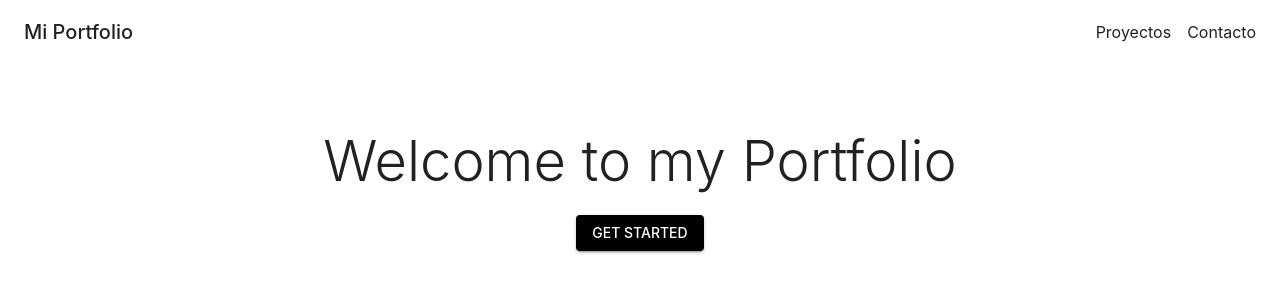
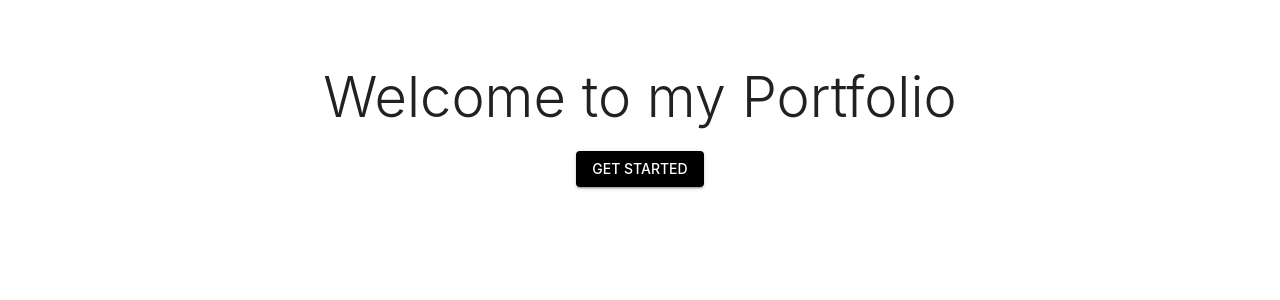
Before and after one commit to sanchezchandialf/myportfolio, a React (Vite) app: page / in a window 1280 px wide. Shown: the top 300 px of the page. Built offline with nearby package versions, Linux system fonts and the light colour scheme.

Commit message:
feat: add simple home page

```diff
--- a/src/pages/Home.tsx
+++ b/src/pages/Home.tsx
@@ -1,11 +1,5 @@
-import Navbar from '../components/Navbar';
 import Hero from '../components/Hero';
 
-const Home = () => (
-  <>
-    <Navbar />
-    <Hero />
-  </>
-);
+const Home = () => <Hero />;
 
 export default Home;
```
